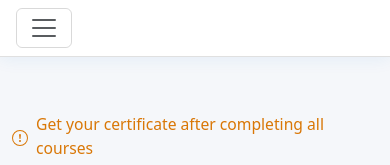
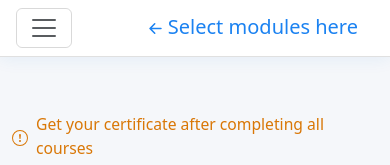
Before and after one commit to kumarsai12383/CodeMateAI, a website: page public/web-intermediate-html.html in a window 390 px wide. Shown: the top 165 px of the page. Drawn offline with nearby package versions, Linux system fonts and the light colour scheme.

Commit message:
Update web-intermediate-html.html

```diff
--- a/public/web-intermediate-html.html
+++ b/public/web-intermediate-html.html
@@ -188,7 +188,9 @@
           >
             <span class="navbar-toggler-icon"></span>
           </button>
-
+          <span style="color: #1b82f1;" class="navbar-brand mb-0 h1 d-block d-md-none"><svg xmlns="http://www.w3.org/2000/svg" width="25" height="25" fill="currentColor" class="bi bi-arrow-left-short" viewBox="0 0 16 16">
+  <path fill-rule="evenodd" d="M12 8a.5.5 0 0 1-.5.5H5.707l2.147 2.146a.5.5 0 0 1-.708.708l-3-3a.5.5 0 0 1 0-.708l3-3a.5.5 0 1 1 .708.708L5.707 7.5H11.5a.5.5 0 0 1 .5.5"/>
+</svg>Select modules here</span>
         </header>
         <style>
           .sidebar-menu {
```
